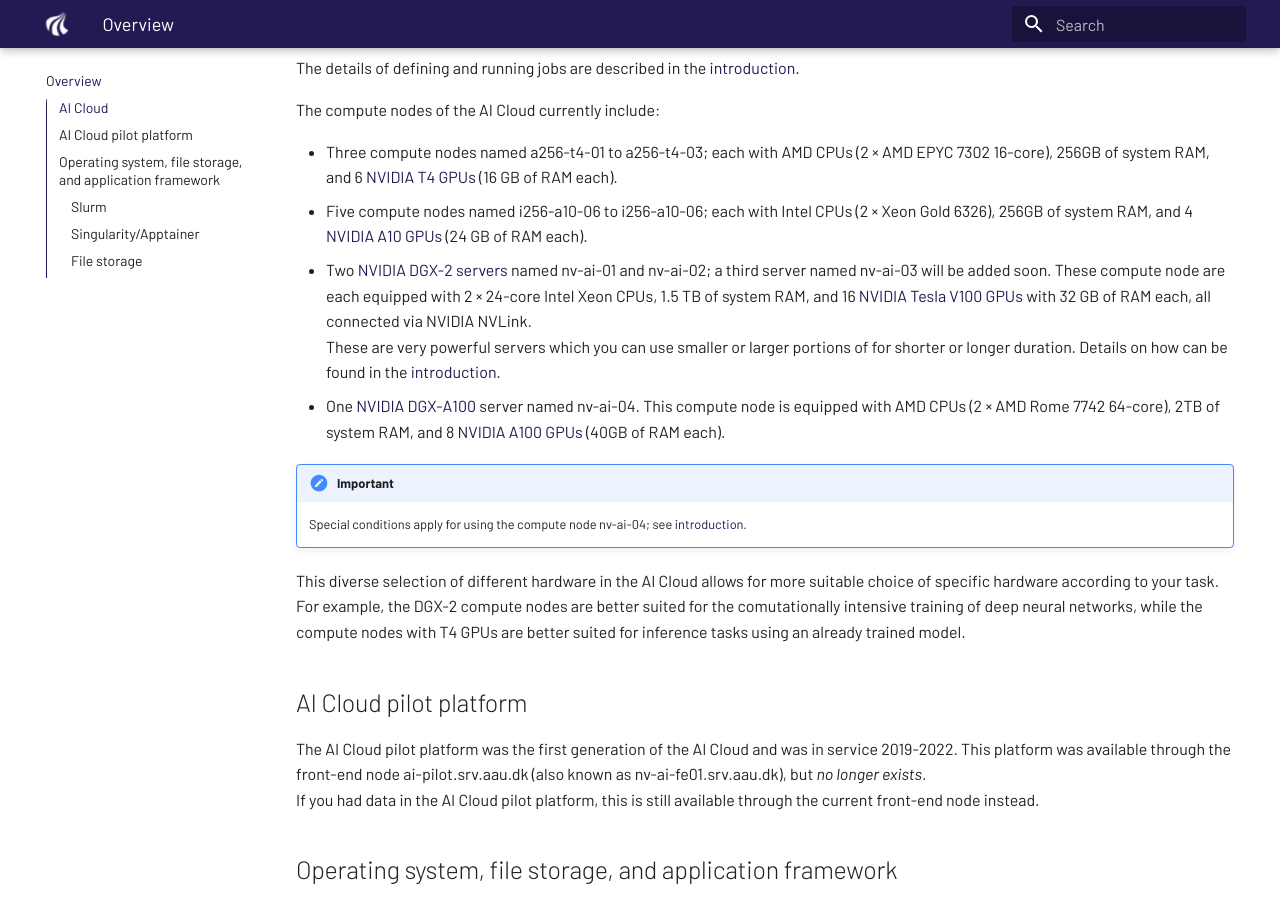
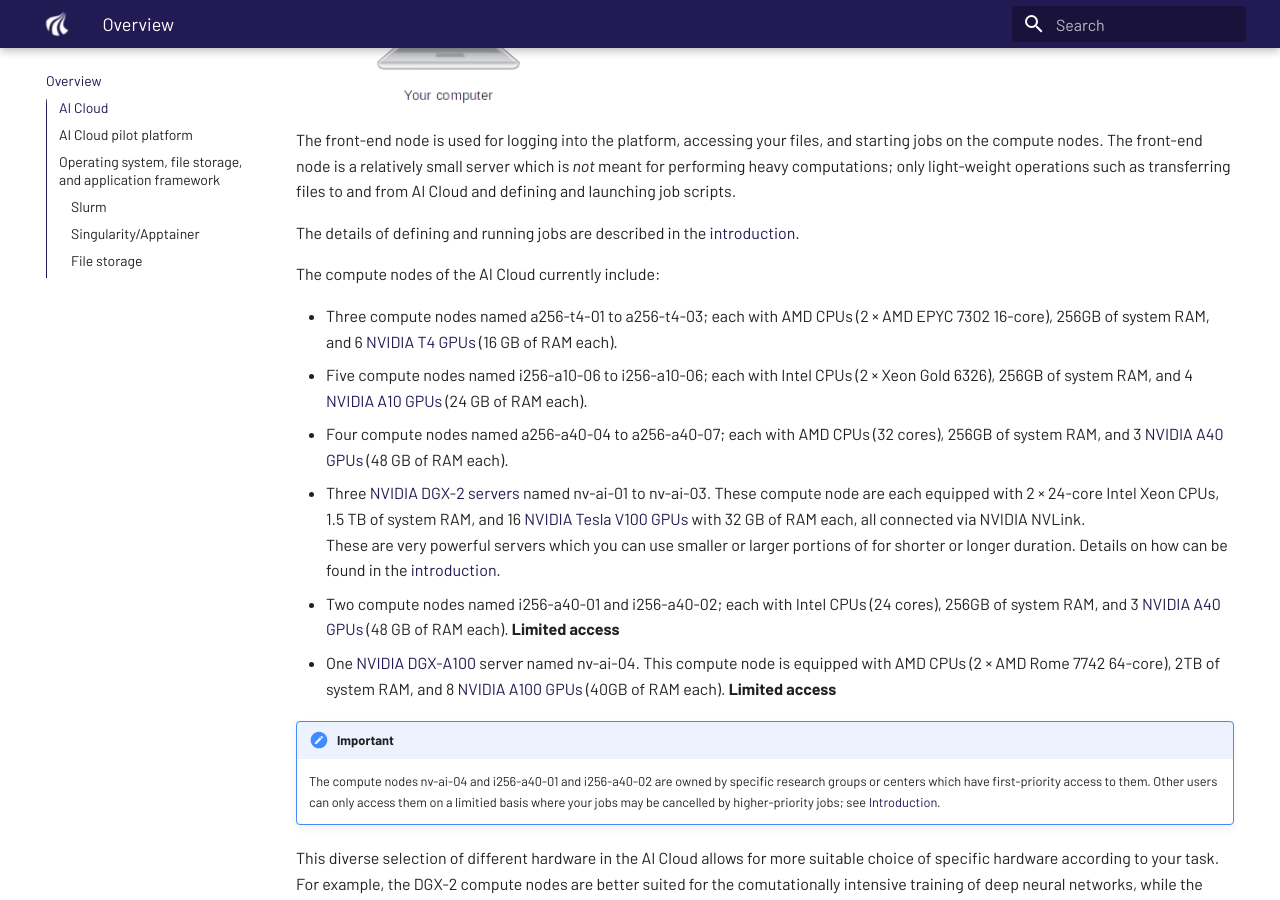
Before and after one commit to aau-claaudia/aicloud-docs, an MkDocs documentation site: the page built from docs/overview.md, in a window 1280 px wide and 900 px high, scrolled down 1180 px. Built offline with MkDocs 1.6.1 and Material for MkDocs 9.7.7, drawn with Linux system fonts in a browser that asks for light colours.

Commit message:
Update user guides with new compute nodes
New nodes to be added to the cluster on the 13th of Feb 2023 are now
described.
Unused remains from AI Cloud pilot platform removed.

```diff
--- a/docs/overview.md
+++ b/docs/overview.md
@@ -15,7 +15,7 @@
 nodes. The AI Cloud is a heterogeneous platform with several different
 types of hardware available in the compute nodes.
 
-![AI Cloud platform](assets/img/ai-cloud-overview.png)
+![AI Cloud platform](assets/img/ai-cloud-overview.png){width=80%}
 
 The front-end node is used for logging into the platform, accessing
 your files, and starting jobs on the compute nodes. The front-end node
@@ -37,27 +37,39 @@
   A10
   GPUs](https://www.nvidia.com/en-us/data-center/products/a10-gpu/)
   (24 GB of RAM each).
-- Two [NVIDIA DGX-2
+- Four compute nodes named a256-a40-04 to a256-a40-07; each with AMD
+  CPUs (32 cores), 256GB of system RAM, and 3 [NVIDIA
+  A40
+  GPUs](https://www.nvidia.com/en-us/data-center/a40/)
+  (48 GB of RAM each).
+- Three [NVIDIA DGX-2
   servers](https://www.nvidia.com/en-us/data-center/dgx-2/) named
-  nv-ai-01 and nv-ai-02; a third server named nv-ai-03 will be added
-  soon. These compute node are each equipped with 2 &times; 24-core
-  Intel Xeon CPUs, 1.5 TB of system RAM, and 16 [NVIDIA Tesla V100
+  nv-ai-01 to nv-ai-03. These compute node are each equipped with 2
+  &times; 24-core Intel Xeon CPUs, 1.5 TB of system RAM, and 16
+  [NVIDIA Tesla V100
   GPUs](https://www.nvidia.com/en-us/data-center/v100/) with 32 GB of
   RAM each, all connected via NVIDIA NVLink.
   These are very powerful servers which you can use smaller or larger
   portions of for shorter or longer duration. Details on how can be
   found in the [introduction](introduction.md).
+- Two compute nodes named i256-a40-01 and i256-a40-02; each with Intel
+  CPUs (24 cores), 256GB of system RAM, and 3 [NVIDIA A40
+  GPUs](https://www.nvidia.com/en-us/data-center/a40/) (48 GB of RAM
+  each). **Limited access**
 - One [NVIDIA
   DGX-A100](https://www.nvidia.com/en-us/data-center/dgx-a100/) server
-  named nv-ai-04. This compute node is equipped with AMD CPUs (2 &times; AMD
-  Rome 7742 64-core), 2TB of system RAM, and 8 [NVIDIA A100
-  GPUs](https://www.nvidia.com/en-us/data-center/a100/) (40GB of RAM
-  each).
+  named nv-ai-04. This compute node is equipped with AMD CPUs (2
+  &times; AMD Rome 7742 64-core), 2TB of system RAM, and 8 [NVIDIA
+  A100 GPUs](https://www.nvidia.com/en-us/data-center/a100/) (40GB of
+  RAM each). **Limited access**
 
 !!! important
 
-    Special conditions apply for using the compute node nv-ai-04; see
-    [introduction](introduction.md).
+    The compute nodes nv-ai-04 and i256-a40-01 and i256-a40-02 are owned
+	by specific research groups or centers which have first-priority
+	access to them. Other users can only access them on a limitied basis
+	where your jobs may be cancelled by higher-priority jobs; see
+    [Introduction](introduction.md).
 
 This diverse selection of
 different hardware in the AI Cloud allows for more suitable choice of
```
Also changed, not shown: docs/introduction.md (+15 -3 lines), docs/assets/img/ai-cloud-overview.png, docs/assets/img/ai-cloud-pilot-overview.png (deleted), 2 other files.
